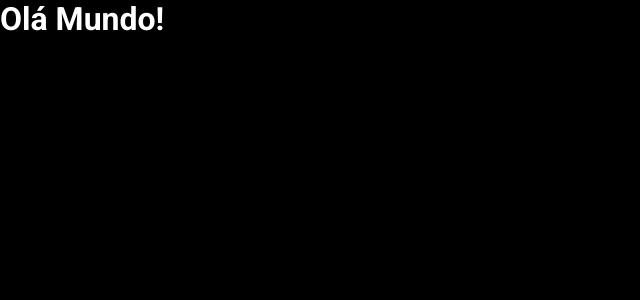
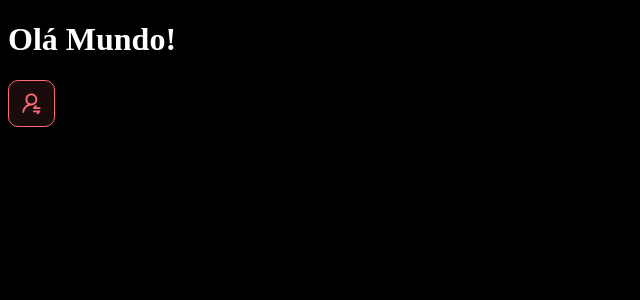
Before and after one commit to herculanogguedes/dsmeta, a React (Vite) app in the folder frontend/: page / in a window 1280 px wide. Shown: the top 300 px of the page, without its empty margins (0-640 px from the left). Built offline with nearby package versions, Linux system fonts and the light colour scheme.

Commit message:
First component

```diff
--- a/frontend/src/App.tsx
+++ b/frontend/src/App.tsx
@@ -1,6 +1,11 @@
+import NotificationButton from "./components/NotificationButton"
+
 function App() {
-  return(
-    <h1>Olá Mundo!</h1>
+  return (
+    <>
+      <h1>Olá Mundo!</h1>
+      <NotificationButton />
+    </>
   )
 }
 
--- /dev/null
+++ b/frontend/src/components/NotificationButton/index.tsx
@@ -0,0 +1,13 @@
+import icon from '../../assets/img/notification-icon.svg'
+
+import './styles.css'
+
+function NotificationButton() {
+    return (
+        <div className="dsmeta-red-btn">
+            <img src={icon} alt="Notificar"/>
+        </div>
+    )
+}
+
+export default NotificationButton
--- /dev/null
+++ b/frontend/src/components/NotificationButton/styles.css
@@ -0,0 +1,16 @@
+
+.dsmeta-red-btn {
+    height: 45px;
+    width: 45px;
+    background: rgba(255, 107, 114, 0.1);
+    border: 1px solid #FF6B72;
+    border-radius: 10px;
+    display: flex;
+    align-items: center;
+    justify-content: center;
+    cursor: pointer;
+}
+
+.dsmeta-red-btn img {
+    width: 19px;
+}
--- a/frontend/src/index.css
+++ b/frontend/src/index.css
@@ -1,6 +1,6 @@
 @import url("https://fonts.googleapis.com/css2?family=Roboto:wght@300;400;700&display=swap");
 
-* {
+{
   font-family: "Roboto", sans-serif;
   box-sizing: border-box;
   margin: 0;
```
Also changed, not shown: frontend/src/assets/img/notification-icon.svg (added).
